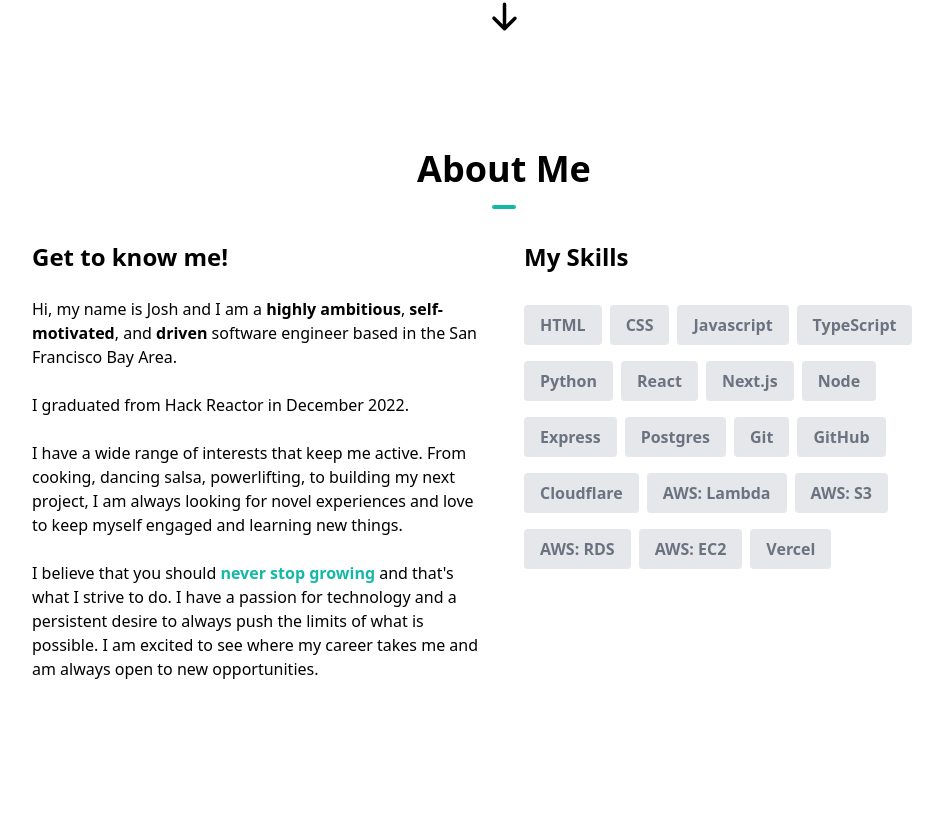
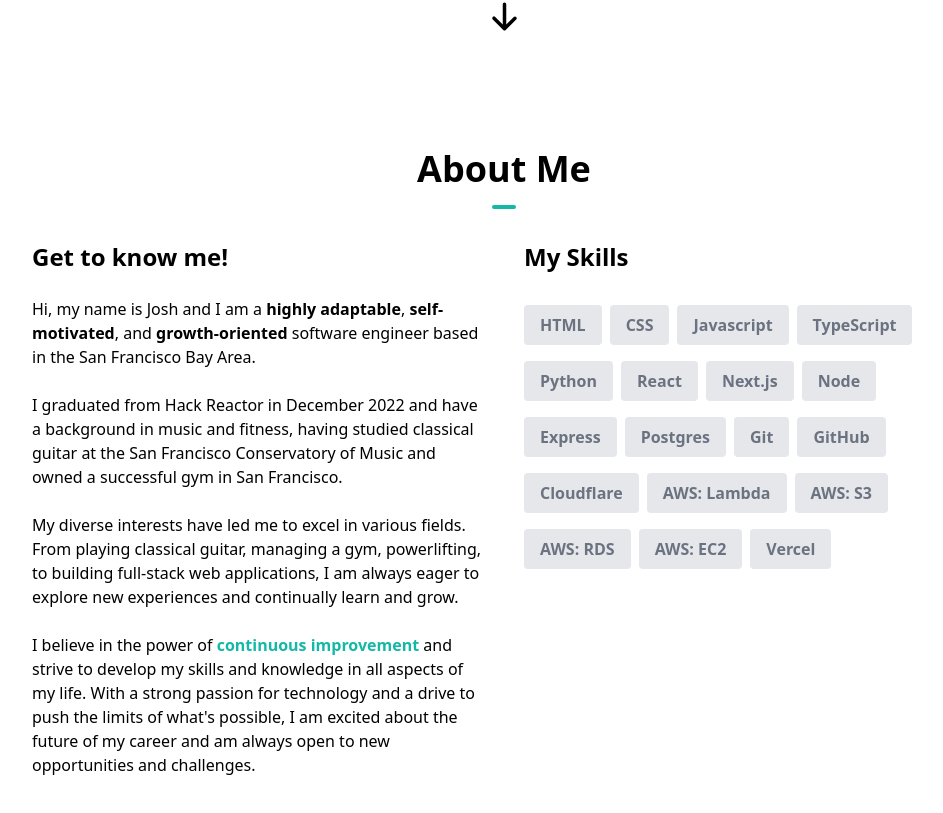
Before and after one commit to joshgarza/portfolio, a Next.js app: page / in a window 1280 px wide. Shown: the part 802-1615 px from the top of the page, without its empty margins (136-1079 px from the left). Built offline with nearby package versions, Linux system fonts and the light colour scheme.

Commit message:
Rewrote placeholder aboutme text to be more relevant.

```diff
--- a/components/AboutSection.tsx
+++ b/components/AboutSection.tsx
@@ -37,28 +37,33 @@ export const AboutSection = () => {
             <p>
               {" "}
               Hi, my name is Josh and I am a{" "}
-              <span className="font-bold">{"highly ambitious"}</span>,
+              <span className="font-bold">{"highly adaptable"}</span>,
               <span className="font-bold">{" self-motivated"}</span>, and
-              <span className="font-bold">{" driven"}</span> software engineer
-              based in the San Francisco Bay Area.
-            </p>
-            <br />
-            <p>I graduated from Hack Reactor in December 2022.</p>
-            <br />
-            <p>
-              I have a wide range of interests that keep me active. From
-              cooking, dancing salsa, powerlifting, to building my next project,
-              I am always looking for novel experiences and love to keep myself
-              engaged and learning new things.
+              <span className="font-bold">{" growth-oriented"}</span> software
+              engineer based in the San Francisco Bay Area.
             </p>
             <br />
             <p>
-              I believe that you should{" "}
+              I graduated from Hack Reactor in December 2022 and have a
+              background in music and fitness, having studied classical guitar
+              at the San Francisco Conservatory of Music and owned a successful
+              gym in San Francisco.
+            </p>
+            <br />
+            <p>
+              My diverse interests have led me to excel in various fields. From
+              playing classical guitar, managing a gym, powerlifting, to
+              building full-stack web applications, I am always eager to explore
+              new experiences and continually learn and grow.
+            </p>
+            <br />
+            <p>
+              I believe in the power of{" "}
               <span className="font-bold text-teal-500">
-                never stop growing
+                continuous improvement
               </span>{" "}
               {
-                "and that's what I strive to do. I have a passion for technology and a persistent desire to always push the limits of what is possible. I am excited to see where my career takes me and am always open to new opportunities."
+                "and strive to develop my skills and knowledge in all aspects of my life. With a strong passion for technology and a drive to push the limits of what's possible, I am excited about the future of my career and am always open to new opportunities and challenges."
               }
             </p>
           </div>
```
